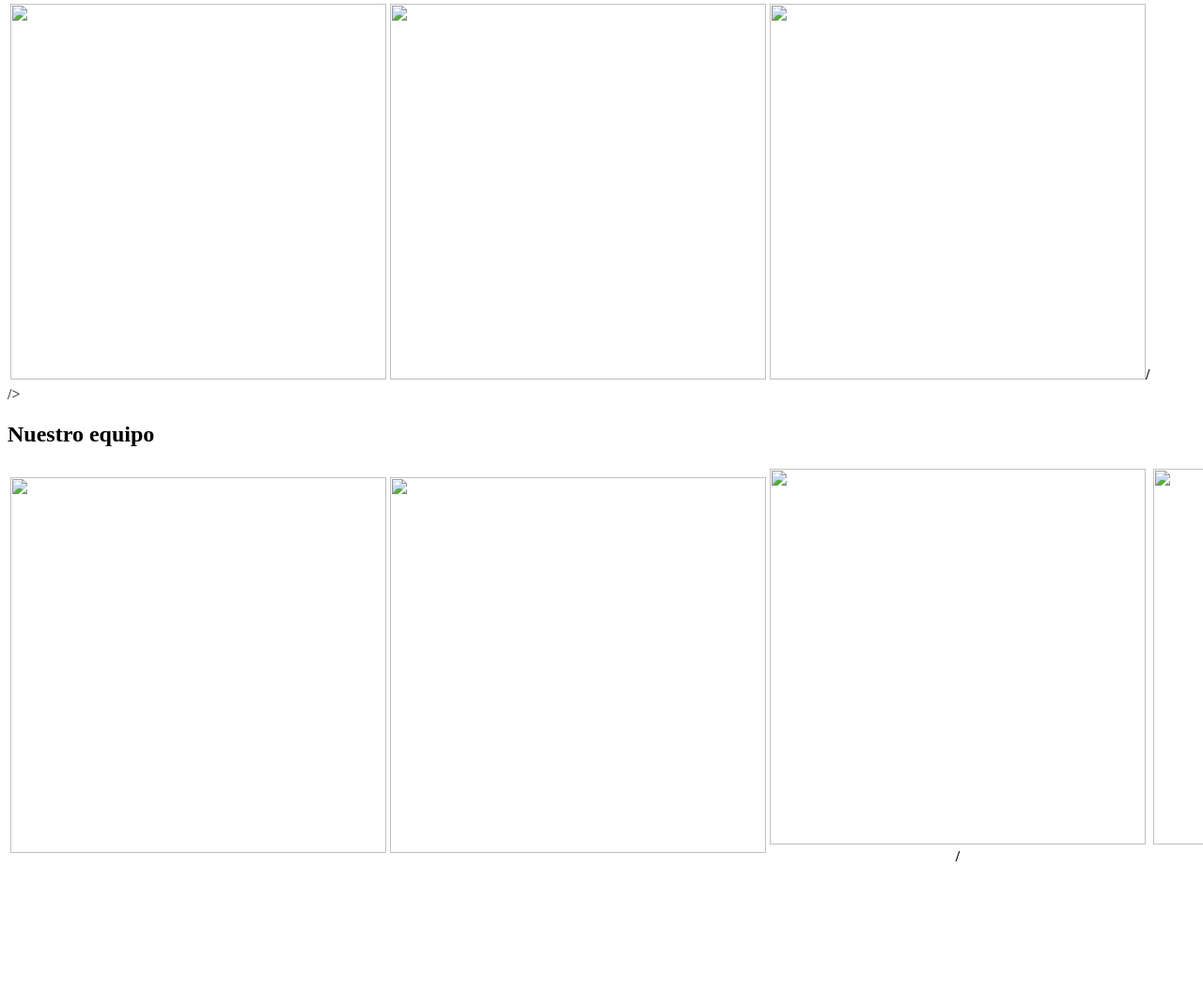
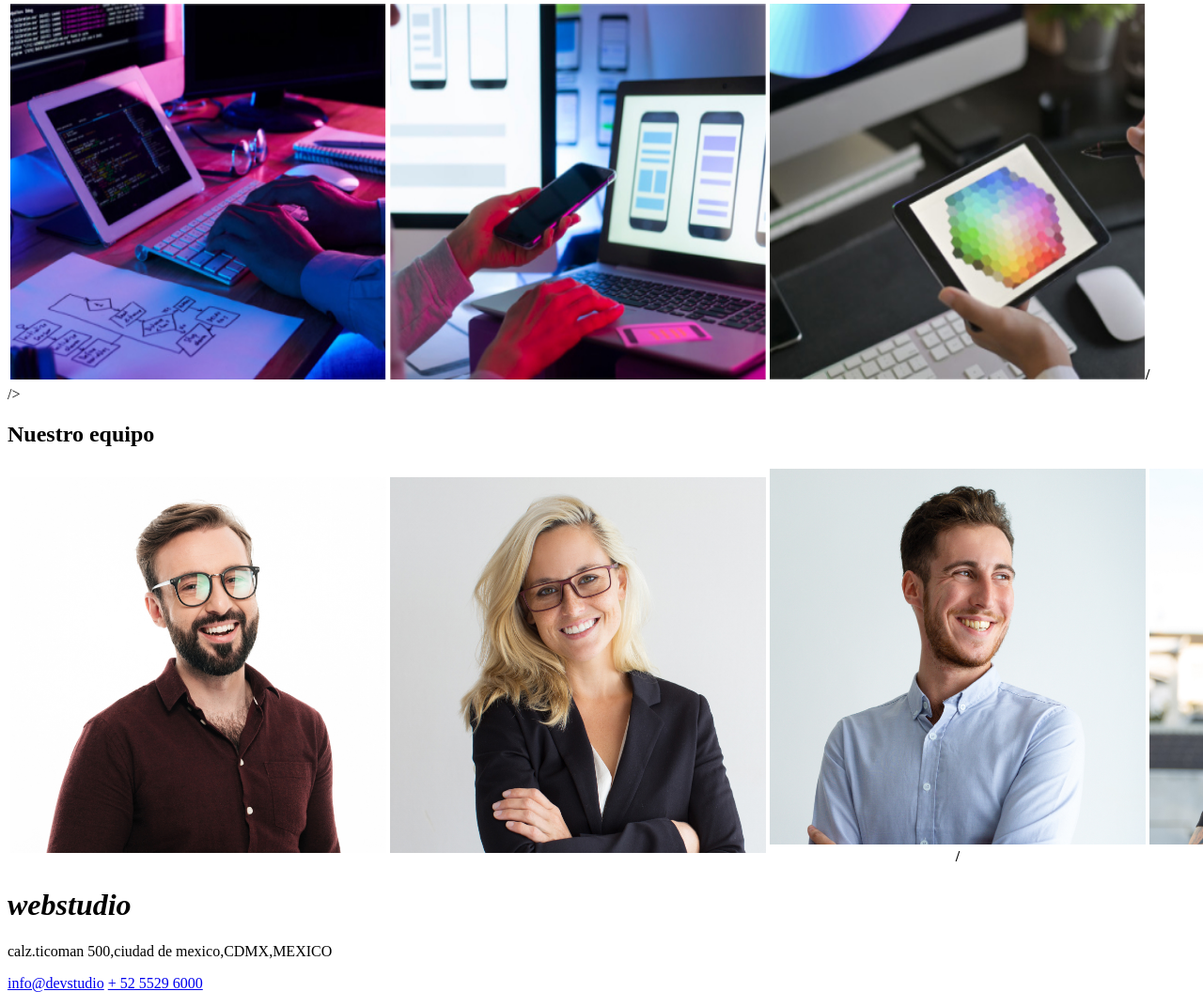
Before and after one commit to goitDaco/goit-markup-hw-01, a plain HTML site: page index.html in a window 1280 px wide. Shown: the part 414-1486 px from the top of the page at 94% size. Before the commit the page ends 1354 px from the top, so only its background shows below. Drawn offline with Linux system fonts and the light colour scheme.

Commit message:
index.html

```diff
--- a/index.html
+++ b/index.html
@@ -43,9 +43,9 @@
         <table>
             <tr>
                 <h2>A que nos dedicamos</h2>
-                <th> <img src="imagenes/imagen (1).png" width="400" height="400" /> </th>
-                <th><img src="imagenes/caja 2.jpg" width="400" height="400" /> </th>
-                <th> <img src="imagenes/caja 3.jpg" width="400" height="400">/
+                <th> <img src="imagen2/imagenes3/imagen.jpg" width="400" height="400" /> </th>
+                <th><img src="imagen2/imagenes3/imagen (1).jpg" width="400" height="400" /> </th>
+                <th> <img src="imagen2/imagenes3/imagen (2).jpg" width="400" height="400">/
                 <th>
             </tr>
         </table>
@@ -56,14 +56,20 @@
         <table>
             <tr>
                 <h2>Nuestro equipo</h2>
-                <th> <img src="imagenes/imagen.jpg" width="400" height="400" /> </th>
-                <th><img src="imagenes/imagen (6).jpg" width="400" height="400" /> </th>
-                <th> <img src="imagenes/imagen4.jpg" width="400" height="400">/
-                <th>
-                    <th> <img src="imagenes/imagen 5.jpg"width="400" height="400">/ </th>
+                <th> <img src="imagen2/imagenes3/imagen (3).jpg" width="400" height="400" /> </th>
+                <th><img src="imagen2/imagenes3/imagen (4).jpg" width="400" height="400" /> </th>
+                <th> <img src="imagen2/imagenes3/imagen (5).jpg" width="400" height="400">/
+                <th> <img src="imagen2/imagenes3/imagen (6).jpg"width="400" height="400">/ </th>
             </tr>
         </table>
     </div>
+    <footer>
+        <!--pie de pagina derechos de autor-->
+        <address><h1>webstudio</h1></address>
+        <p> calz.ticoman 500,ciudad de mexico,CDMX,MEXICO</p>
+        <th><a href="https://devstudio.us/" target="_blank">info@devstudio</a></th>
+        <a href="tel:+55 5529 6000"> + 52 5529 6000</a>
+    </footer>
 
 
     </p>
```
Also changed, not shown: imagen2/imagenes3/imagen (1).jpg (added), imagen2/imagenes3/imagen (2).jpg (added), imagen2/imagenes3/imagen (3).jpg (added), imagen2/imagenes3/imagen (4).jpg (added), imagen2/imagenes3/imagen (5).jpg (added), imagen2/imagenes3/imagen (6).jpg (added), imagen2/imagenes3/imagen.jpg (added).
